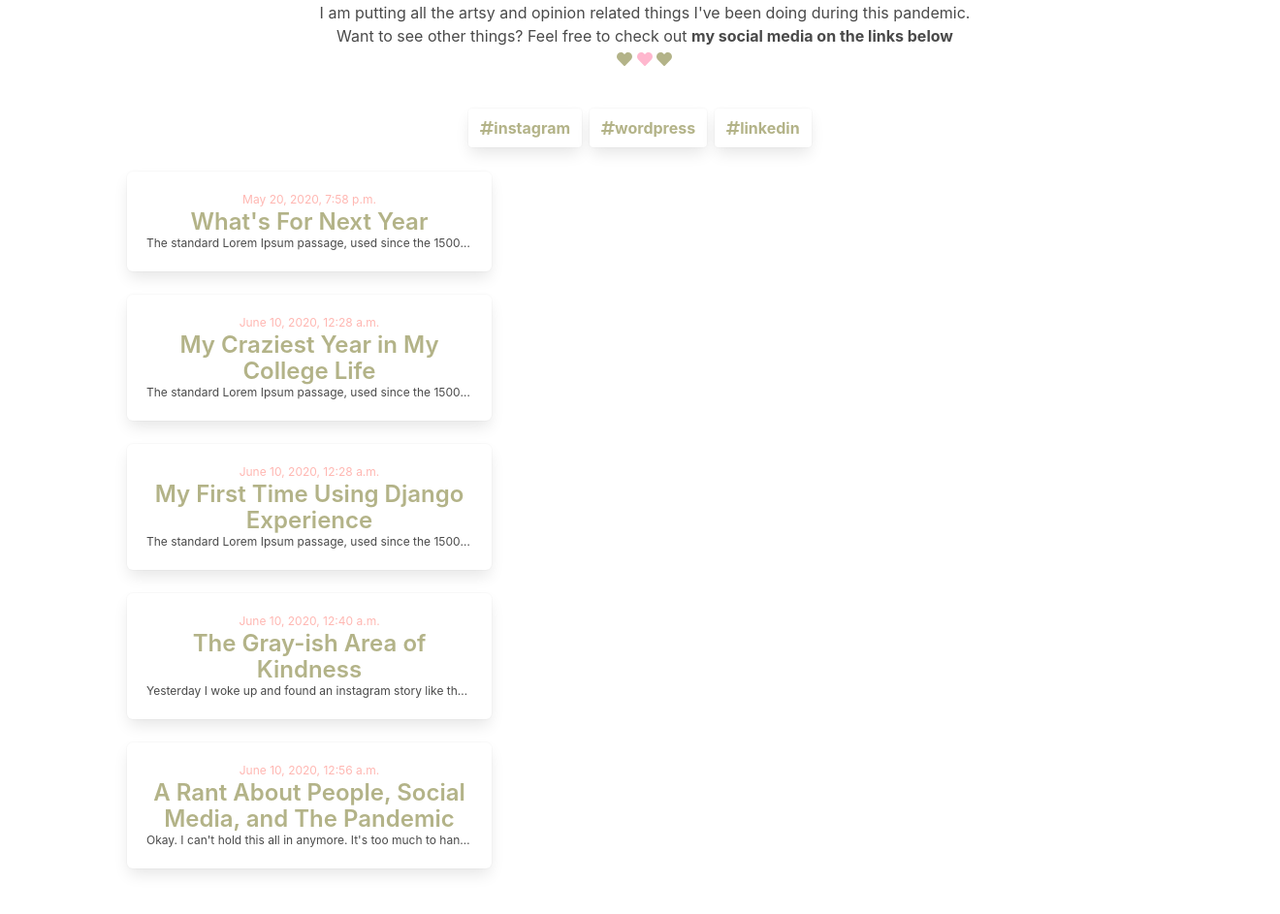
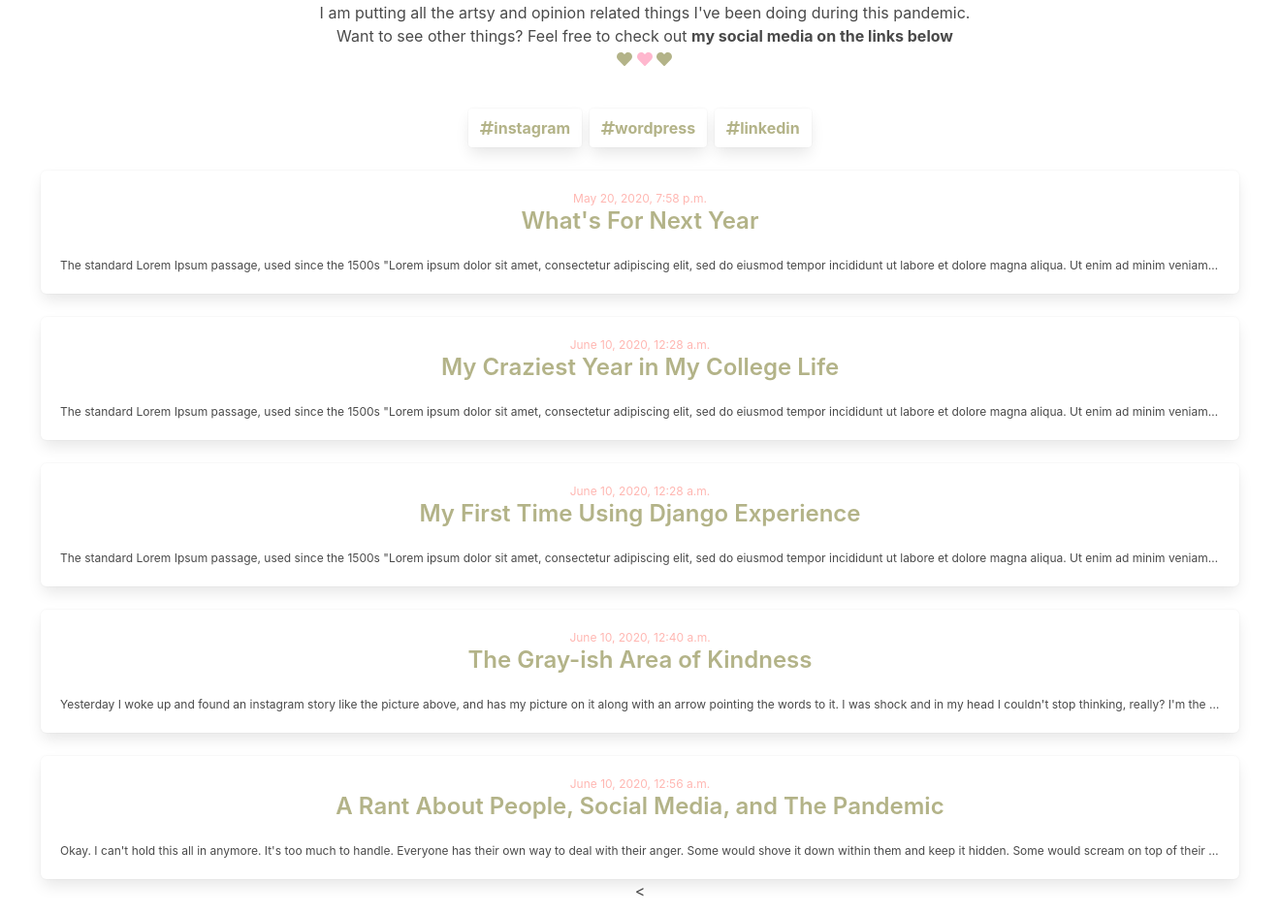
Before and after one commit to amlndr/myWebsite, a Django app: page / in a window 1320 px wide; the page is wider, and only the part inside the window is pictured. Shown: the part 401-1344 px from the top of that part at 97% size. Before the commit the page ends 1303 px from the top of that part, so only its background shows below. Run offline with Django 3.2, Linux system fonts and the light colour scheme; data comes from the database, SQL or seed files in the repository; some libraries are stand-ins or nearby versions.

Commit message:
try again fix

```diff
--- a/blog/static/css/blog.css
+++ b/blog/static/css/blog.css
@@ -81,10 +81,10 @@ a:hover{
 }
 @media only screen and (max-width:600px){
 
-
+  /*
     .postBox{
         width:330px;
-    }
+    }*/
 
     .myphoto{
         width:150px;
--- a/blog/templates/blog/post_list.html
+++ b/blog/templates/blog/post_list.html
@@ -3,7 +3,7 @@
 
 <html>
 {% block content %}
-<div class="container">
+
 
 <div class="profile"style="margin:5px;">
     <div class="level">
@@ -42,14 +42,13 @@
         </span></div></div>
 </div>
 
-</div>
-    <div class="container is-fluid " style="margin:15px;">
-        <div class="level ">
-            <div class="level-item has-text-centered ">
+
+   <div class="container is-fluid">
+
                 {% for post in posts %}
-                <div class="tile is-ancestor  is-vertical " style ="width:400px;">
-                    <div class="tile is-parent  is-vertical "style ="width:400px;" >
-                        <div class="tile is-child  box " >
+                <div class="tile is-ancestor  is-vertical " >
+                    <div class="tile is-parent   is-vertical " >
+                        <div class="tile is-child box " >
                             <div class="post">
                                 <div class="date">
                                     {{ post.published_date }}
@@ -69,7 +68,7 @@
         </div>
     </div>
 
-</div>
+<
 
 {% endblock %}
 
```
